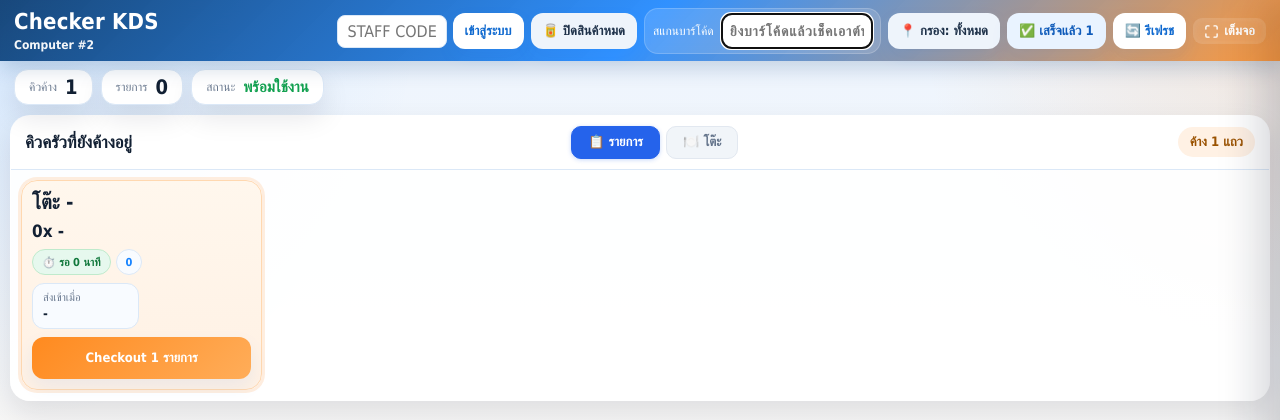
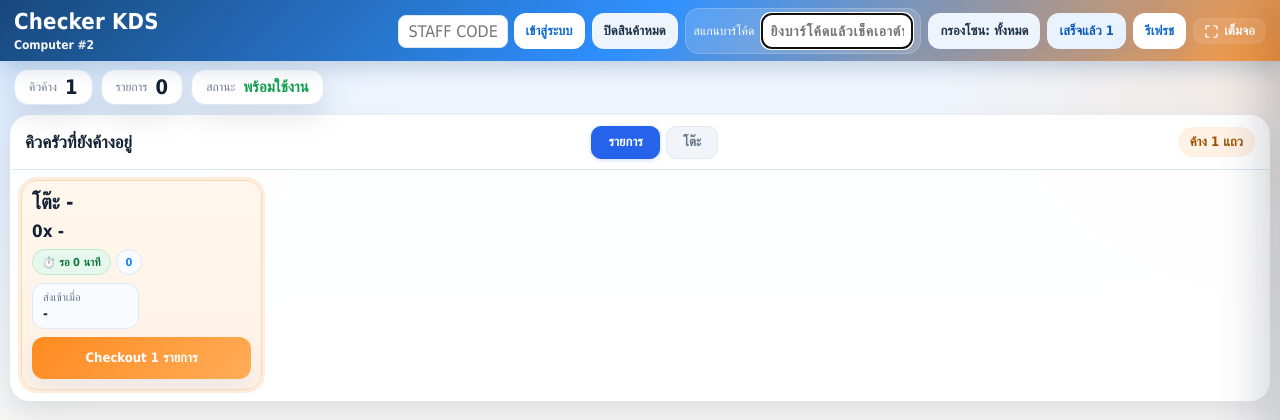
Before and after one commit to moochanakarn-pixel/webchecker, a PHP site: page /checker.php in a window 1280 px wide. Shown: the top 420 px of the page. Run offline with PHP 8.4, Linux system fonts and the light colour scheme; data that the repository does not hold is empty; some libraries are stand-ins or nearby versions.

Commit message:
ui: remove emojis from top bar buttons; rename zone filter button to 'กรองโซน'
https://claude.ai/code/session_01FceTmruP8DpoHk7D1LXWzY

```diff
--- a/checker.php
+++ b/checker.php
@@ -544,18 +544,18 @@ $_ckBase = _computeCheckerBase();
                     <span id="topStaffNameLabel" style="font-size:13px;font-weight:bold;color:#fff;background:rgba(0,0,0,.18);padding:4px 10px;border-radius:8px;max-width:140px;overflow:hidden;text-overflow:ellipsis;white-space:nowrap"></span>
                     <button type="button" class="btn btn-ghost" id="topStaffLogoutBtn" style="min-height:36px;padding:0 10px;font-size:13px">ออกจากระบบ</button>
                 </div>
-                <button type="button" class="btn btn-accent" id="openSystemSettingsBtn" style="display:none">⚙️ ตั้งค่าระบบ</button>
-                <button type="button" class="btn btn-neutral" id="openSoldOutBtn">🥫 ปิดสินค้าหมด</button>
+                <button type="button" class="btn btn-accent" id="openSystemSettingsBtn" style="display:none">ตั้งค่าระบบ</button>
+                <button type="button" class="btn btn-neutral" id="openSoldOutBtn">ปิดสินค้าหมด</button>
                 <div class="barcode-tools" id="barcodeTools">
                     <div class="field-card field-card-barcode">
                         <label for="barcodeInput">สแกนบาร์โค้ด</label>
                         <input type="text" id="barcodeInput" inputmode="numeric" autocomplete="off" placeholder="ยิงบาร์โค้ดแล้วเช็คเอาต์ทันที">
                     </div>
-                    <button type="button" class="btn btn-neutral" id="openBarcodeCameraBtn">📷 สแกนกล้อง</button>
+                    <button type="button" class="btn btn-neutral" id="openBarcodeCameraBtn">สแกนกล้อง</button>
                 </div>
-                <button type="button" class="btn btn-neutral" id="openZoneBtn">📍 กรอง: <span id="zoneLabel">ทั้งหมด</span></button>
-                <button type="button" class="btn btn-ghost js-open-finished" id="openFinishedBtn">✅ เสร็จแล้ว <span id="topFinishedCount">0</span></button>
-                <button type="button" class="btn btn-primary" id="refreshBtn">🔄 รีเฟรช</button>
+                <button type="button" class="btn btn-neutral" id="openZoneBtn">กรองโซน: <span id="zoneLabel">ทั้งหมด</span></button>
+                <button type="button" class="btn btn-ghost js-open-finished" id="openFinishedBtn">เสร็จแล้ว <span id="topFinishedCount">0</span></button>
+                <button type="button" class="btn btn-primary" id="refreshBtn">รีเฟรช</button>
                 <button type="button" class="btn-fullscreen" id="fsBtn" title="เต็มจอ">
                     <svg class="fs-ico-enter" viewBox="0 0 24 24" fill="none" stroke="currentColor" stroke-width="2.2" stroke-linecap="round"><path d="M8 3H5a2 2 0 0 0-2 2v3m18 0V5a2 2 0 0 0-2-2h-3m0 18h3a2 2 0 0 0 2-2v-3M3 16v3a2 2 0 0 0 2 2h3"/></svg>
                     <svg class="fs-ico-exit" viewBox="0 0 24 24" fill="none" stroke="currentColor" stroke-width="2.2" stroke-linecap="round" style="display:none"><path d="M8 3v3a2 2 0 0 1-2 2H3m18 0h-3a2 2 0 0 1-2-2V3m0 18v-3a2 2 0 0 1 2-2h3M3 16h3a2 2 0 0 1 2 2v3"/></svg>
@@ -587,8 +587,8 @@ $_ckBase = _computeCheckerBase();
                         <h2 class="panel-title">คิวครัวที่ยังค้างอยู่</h2>
                     </div>
                     <div class="view-toggle">
-                        <button type="button" class="view-btn active" data-view="list" title="มุมมองรายการ">📋 รายการ</button>
-                        <button type="button" class="view-btn" data-view="table" title="มุมมองโต๊ะ">🍽️ โต๊ะ</button>
+                        <button type="button" class="view-btn active" data-view="list" title="มุมมองรายการ">รายการ</button>
+                        <button type="button" class="view-btn" data-view="table" title="มุมมองโต๊ะ">โต๊ะ</button>
                     </div>
                     <div class="panel-badge" id="queueSummary">กำลังโหลด...</div>
                 </div>
@@ -3674,7 +3674,7 @@ function initSoundSettings() {
                         btn.className = 'btn btn-neutral zone-item';
                         btn.dataset.zoneid = z.zoneid;
                         btn.style.cssText = 'width:100%;text-align:left;padding:10px 14px;border-radius:10px;font-size:14px';
-                        btn.textContent = '📍 ' + z.zonename;
+                        btn.textContent = z.zonename;
                         zoneList.appendChild(btn);
                     });
                     if (currentZoneId > 0 && zoneLabel) {
@@ -3807,7 +3807,7 @@ function initSoundSettings() {
                 const btn = e.target.closest('.zone-item');
                 if (!btn) return;
                 currentZoneId   = parseInt(btn.dataset.zoneid);
-                currentZoneName = currentZoneId === 0 ? 'ทั้งหมด' : btn.textContent.replace('📍 ', '').trim();
+                currentZoneName = currentZoneId === 0 ? 'ทั้งหมด' : btn.textContent.trim();
                 localStorage.setItem('checker_zone_id', String(currentZoneId));
                 localStorage.setItem('checker_zone_name', currentZoneName);
                 kdsLogActivity('ZONE_CHANGE', 'Zone:' + currentZoneName + '(' + currentZoneId + ')', Number(localStorage.getItem('checker_finish_staff_id') || 0));
```
